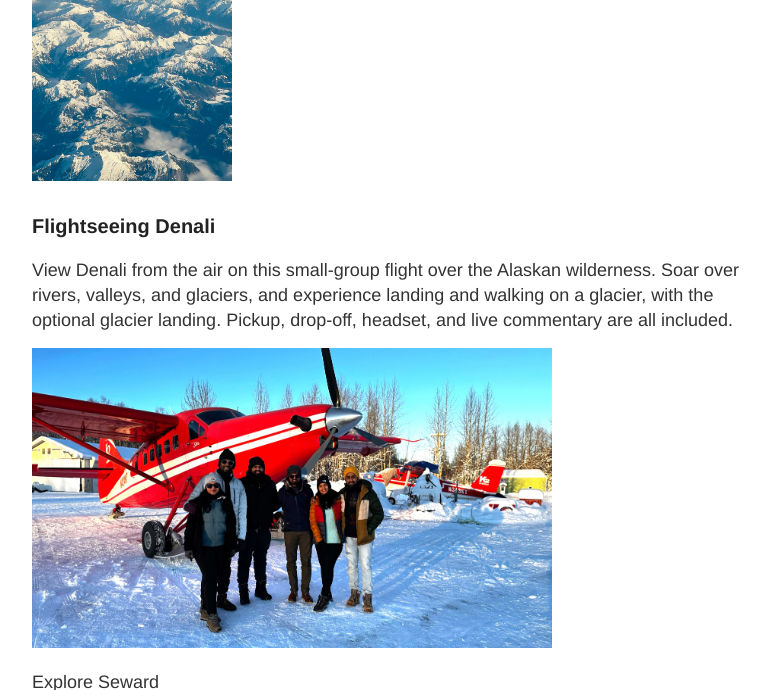
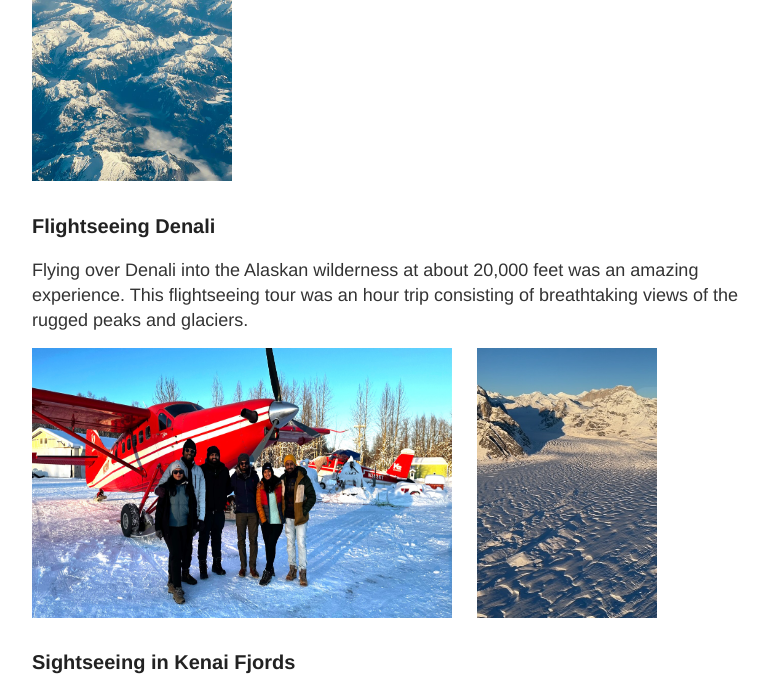
Before and after one commit to vprayakarao/vprayakarao.github.io, a Jekyll site: the page built from _posts/2023-01-07-Alaska.md, in a window 1280 px wide and 900 px high, scrolled down 429 px, cut to the strip 0-690 px from the top of the window. Shown: the whole strip, without its empty margins (248-1018 px from the left). Built offline with Jekyll 4.4.1, drawn with Linux system fonts in a browser that asks for light colours.

Commit message:
Update 2023-01-07-Alaska.md

```diff
--- a/_posts/2023-01-07-Alaska.md
+++ b/_posts/2023-01-07-Alaska.md
@@ -9,16 +9,17 @@ date: 2023-01-07
 
 ### Flightseeing Denali
 
-View Denali from the air on this small-group flight over the Alaskan wilderness. Soar over rivers, valleys, and glaciers, and experience landing and walking on a glacier, with the optional glacier landing. Pickup, drop-off, headset, and live commentary are all included.
+Flying over Denali into the Alaskan wilderness at about 20,000 feet was an amazing experience. This flightseeing tour was an hour trip consisting of breathtaking views of the rugged peaks and glaciers.
+
+
 
 <p>
-<img src="/images/denali1.JPG" width="520" height="300">
+<img src="/images/denali1.JPG" width="420" height="270">
  &nbsp; &nbsp;
+<img src="/images/Denali.JPG" width="180" height="270">
 </p>
 
 
-
-Explore Seward
 
 ### Sightseeing in Kenai Fjords
 
@@ -42,6 +43,8 @@ Chena Hot Springs Resort is a must visit location near Fairbanks. The Aurora Ice
  <img src="/images/icemuseum1.jpg" width="200" height="300">
 &nbsp; &nbsp;
  <img src="/images/icemuseum2.jpg" width="200" height="300">
+&nbsp; &nbsp;
+ <img src="/images/Icebar.JPG" width="200" height="300">
 </p>
 
 
```
